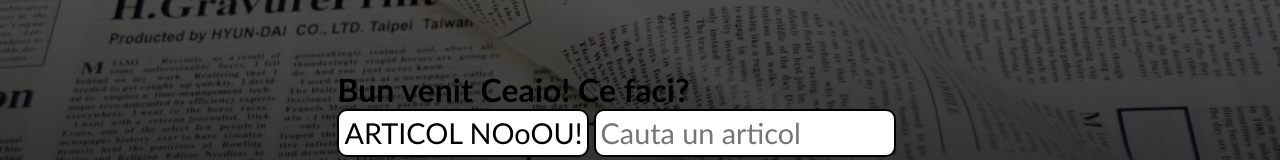
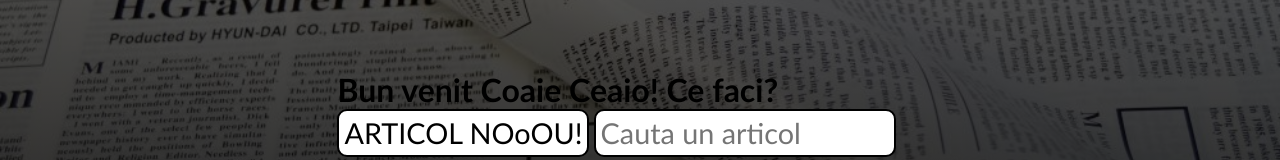
Before and after one commit to aladinrap/search-fetch, a plain HTML site: page bindex.html in a window 1280 px wide. Shown: the part 271-431 px from the top of the page. Drawn offline with Linux system fonts and the light colour scheme.

Commit message:
Update bindex.html

```diff
--- a/bindex.html
+++ b/bindex.html
@@ -11,7 +11,7 @@
     <div class="container">
 
         <div id="add-article-container">
-            <h1>Bun venit Ceaio! Ce faci?</h1>
+            <h1>Bun venit Coaie Ceaio! Ce faci?</h1>
             <button id="add-article">ARTICOL NOoOU!</button>
             <input type="text" id="search-article" placeholder="Cauta un articol">
         </div>
```
